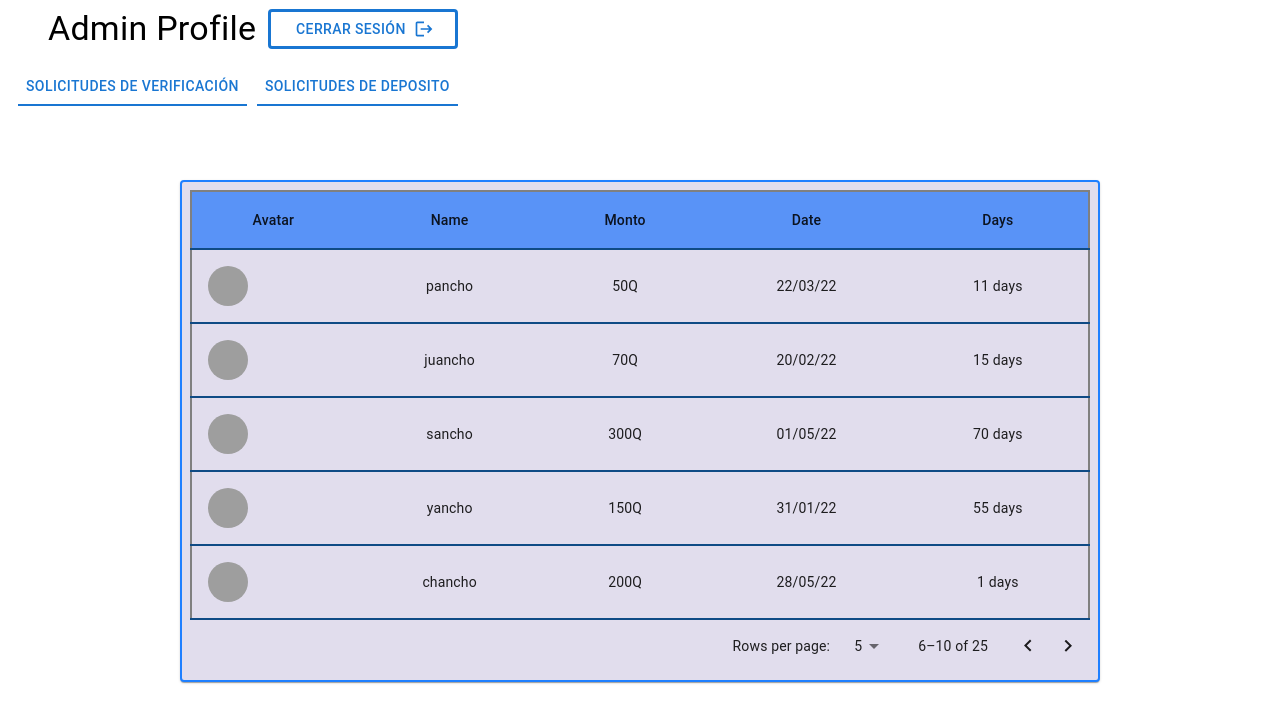
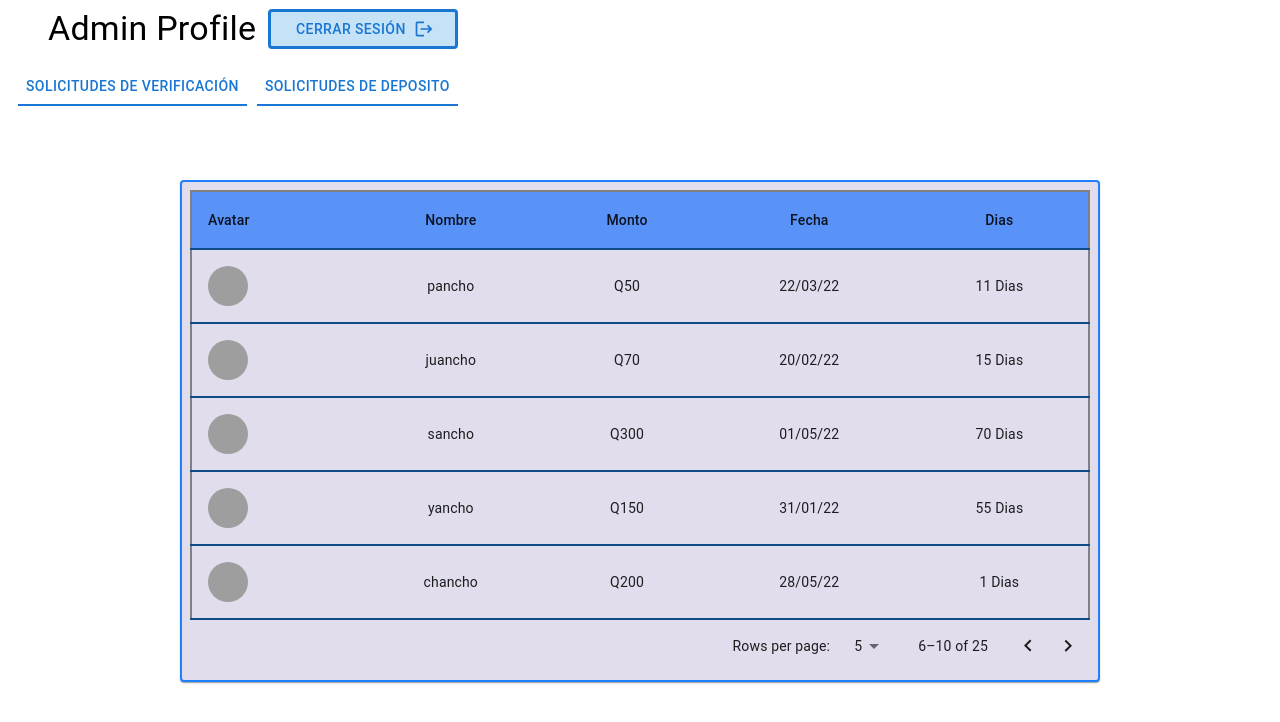
Before and after one commit to dparada2020225/Verification-request, a React (Create React App) app: page /DepositRequest in a window 1280 px wide. Shown: the top 722 px of the page. Built offline with nearby package versions, Linux system fonts and the light colour scheme; grey boxes are pictures that could not be loaded.

Commit message:
Pequeños cambios en diseño

```diff
--- a/src/components/DepositRequest/DepositRequest.tsx
+++ b/src/components/DepositRequest/DepositRequest.tsx
@@ -56,11 +56,11 @@ function DepositRequest({ users }: Props) {
         <Table aria-label="simple table" sx={{border: "2px solid gray"}}>
           <TableHead sx={{backgroundColor:"#5993f7"}} >
             <TableRow>
-              <TableCell align="center">Avatar</TableCell>
-              <TableCell align="center">Name</TableCell>
+              <TableCell align="left">Avatar</TableCell>
+              <TableCell align="center">Nombre</TableCell>
               <TableCell align="center">Monto</TableCell>
-              <TableCell align="center">Date</TableCell>
-              <TableCell align="center">Days</TableCell>
+              <TableCell align="center">Fecha</TableCell>
+              <TableCell align="center">Dias</TableCell>
             </TableRow>
           </TableHead>
           <TableBody>
@@ -77,9 +77,9 @@ function DepositRequest({ users }: Props) {
                   <Avatar alt="avatar" src={user.avatar} />
                 </TableCell>
                 <TableCell align="center"> {user.name} </TableCell>
-                <TableCell align="center"> {user.monto}Q </TableCell>
+                <TableCell align="center"> Q{user.monto} </TableCell>
                 <TableCell align="center"> {user.date} </TableCell>
-                <TableCell align="center"> {user.days} days </TableCell>
+                <TableCell align="center"> {user.days} Dias </TableCell>
               </TableRow>
             ))}
           </TableBody>
--- a/src/components/NavBar/HeaderNav.tsx
+++ b/src/components/NavBar/HeaderNav.tsx
@@ -1,6 +1,7 @@
 import '../VerificationRequests/VerificationRequests.css'
 import { Box, Button, Typography } from "@mui/material";
 import LogoutIcon from "@mui/icons-material/Logout";
+import { blueGrey } from '@mui/material/colors';
 
 function HeaderNav() {
   return (
@@ -17,7 +18,7 @@ function HeaderNav() {
       <Button
         variant="outlined"
         endIcon={<LogoutIcon />}
-        sx={{ width: 190, height: 40, marginLeft: 1.45, border: 3}}
+        sx={{ width: 190, height: 40, marginLeft: 1.45, border: 3, background:"#c5e2f6"}}
       >
         Cerrar Sesión
       </Button>
--- a/src/components/VerificationRequests/VerificationRequests.tsx
+++ b/src/components/VerificationRequests/VerificationRequests.tsx
@@ -23,7 +23,7 @@ function VerificationRequests({ users }: Props) {
                   </Avatar>
               </ListItemAvatar>
               <ListItemText secondary={user.name}/>
-              <ListItemText className="left"secondary={user.date + ', ' + user.days + ' days'}/>
+              <ListItemText className="left"secondary={user.date + ', ' + user.days + ' Dias'}/>
           </ListItem></>
               ))}
     </List>
```
